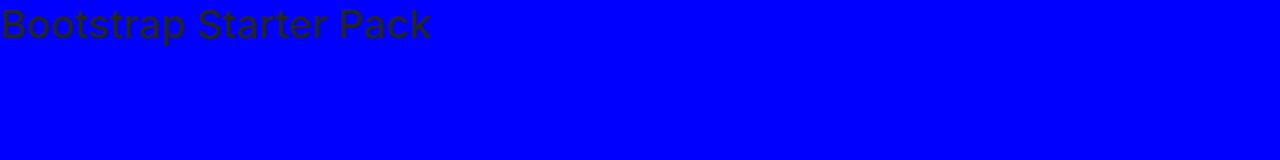
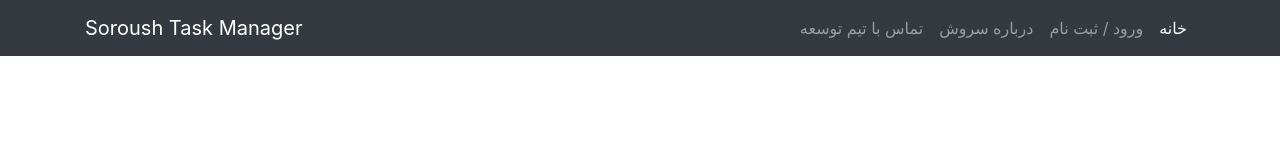
Before and after one commit to Soroushzsh/SoroushTaskManager, a website: page src/index.html in a window 1280 px wide. Drawn offline with nearby package versions, Linux system fonts and the light colour scheme; files that its build step writes are made by us from their sources.

Commit message:
add navbar

```diff
--- a/src/index.html
+++ b/src/index.html
@@ -2,13 +2,28 @@
 <html lang="en">
 <head>
     <meta charset="UTF-8">
-    <title>Bootstrap4 Starter</title>
+    <title>Soroush Task Manager</title>
     <link rel="stylesheet" href="./css/font-awesome.min.css">
     <link rel="stylesheet" href="./css/bootstrap.css">
     <link rel="stylesheet" href="./css/style.css">
 </head>
 <body>
-<h1>Bootstrap Starter Pack</h1>
+    <nav class="navbar navbar-expand-lg navbar-dark bg-dark fixed-top">
+        <div class="container">
+            <a href="#" class="navbar-brand">Soroush Task Manager</a>
+            <button class="navbar-toggler" type="button" data-toggle="collapse" data-target="#navbarContent">
+                <span class="navbar-toggler-icon"></span>
+            </button>
+            <div class="collapse navbar-collapse" id="navbarContent">
+                <ul class="navbar-nav ml-auto">
+                    <li class="nav-item"><a class="nav-link" href="#">تماس با تیم توسعه</a></li>
+                    <li class="nav-item"><a class="nav-link" href="#">درباره سروش</a></li>
+                    <li class="nav-item"><a class="nav-link" href="#">ورود / ثبت نام</a></li>
+                    <li class="nav-item"><a class="nav-link active" href="#">خانه</a></li>
+                </ul>
+            </div>
+        </div>
+    </nav>
 <script src="js/jquery.min.js"></script>
 <script src="js/bootstrap.min.js"></script>
 </body>
--- a/src/scss/style.scss
+++ b/src/scss/style.scss
@@ -1,5 +1,5 @@
-$body-bg: blue;
-
-body {
-  background-color: $body-bg;
-}
+//@media(max-width: 576px) {
+//  nav .container {
+//    width: 100%;
+//  }
+//}
```
Also changed, not shown: src/css/style.css (deleted).
